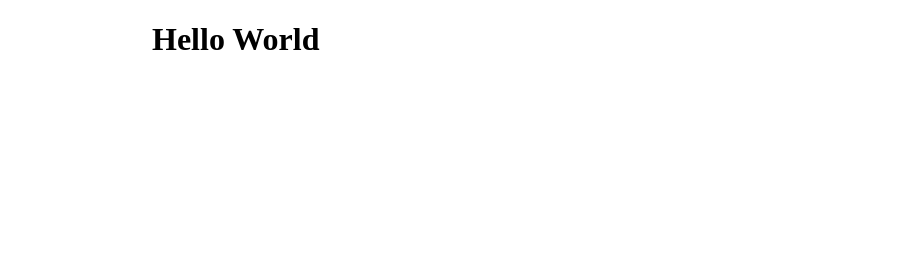
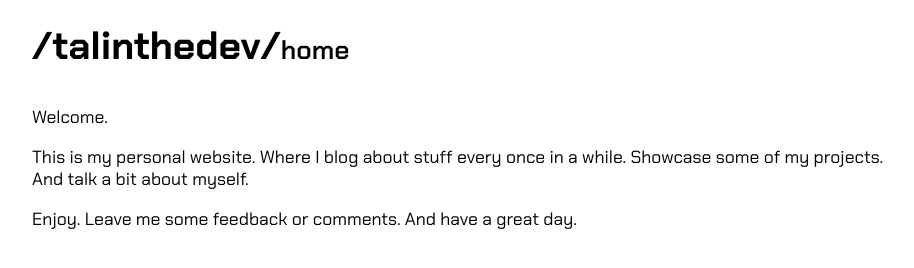
Before and after one commit to TalinTheDev/TalinTheDev, an Astro site: page / in a window 1280 px wide. Shown: the whole page, without its empty margins (168-1082 px from the left). Built offline with nearby package versions, Linux system fonts and the light colour scheme; Astro itself is replaced by a stand-in of ours.

Commit message:
Home page setup

```diff
--- a/src/layouts/BaseLayout.astro
+++ b/src/layouts/BaseLayout.astro
@@ -1,24 +1,41 @@
 ---
-const { title } = Astro.props;
+const title = Astro.props.title.toLowerCase();
+
+const pageTitle = `/talinthedev/`;
 ---
 
 <html lang="en">
   <head>
     <meta charset="utf-8" />
     <link rel="icon" type="image/svg+xml" href="/favicon.svg" />
+    <link rel="preconnect" href="https://fonts.googleapis.com" />
+    <link rel="preconnect" href="https://fonts.gstatic.com" crossorigin />
+    <link
+      href="https://fonts.googleapis.com/css2?family=Chakra+Petch:ital,wght@0,300;0,400;0,500;0,600;0,700;1,300;1,400;1,500;1,600;1,700&display=swap"
+      rel="stylesheet"
+    />
     <meta name="viewport" content="width=device-width" />
     <meta name="generator" content={Astro.generator} />
-    <title>{title}</title>
+    <title>{pageTitle}</title>
   </head>
   <body>
-    <main><slot /></main>
+    <main>
+      <nav>
+        <div class="pageHeader">
+          <h1 class="siteName">{pageTitle}</h1>
+          <span class="currentPage">{title}</span>
+        </div>
+      </nav>
+      <slot />
+    </main>
   </body>
-  <style>
+  <style is:global>
     html {
-      font-size: calc(60% + 0.8vmin);
+      font-size: calc(60% + 1vmin);
+      font-family: "Chakra Petch", sans-serif;
     }
     main {
-      max-width: 40rem;
+      max-width: 50rem;
       margin: 0 auto;
     }
     * {
@@ -34,4 +51,17 @@ const { title } = Astro.props;
       font-size: 1.3rem;
     }
   </style>
+  <style>
+    .pageHeader {
+      display: flex;
+      align-items: baseline;
+    }
+    .siteName {
+      margin: 0.75rem 0 1rem;
+    }
+    .currentPage {
+      font-size: 1.5rem;
+      font-weight: 600;
+    }
+  </style>
 </html>
--- a/src/pages/index.astro
+++ b/src/pages/index.astro
@@ -2,4 +2,11 @@
 import BaseLayout from "../layouts/BaseLayout.astro";
 ---
 
-<BaseLayout title="Home"><h1>Hello World</h1></BaseLayout>
+<BaseLayout title="home">
+  <p>Welcome.</p>
+  <p>
+    This is my personal website. Where I blog about stuff every once in a while.
+    Showcase some of my projects. And talk a bit about myself.
+  </p>
+  <p>Enjoy. Leave me some feedback or comments. And have a great day.</p>
+</BaseLayout>
```
